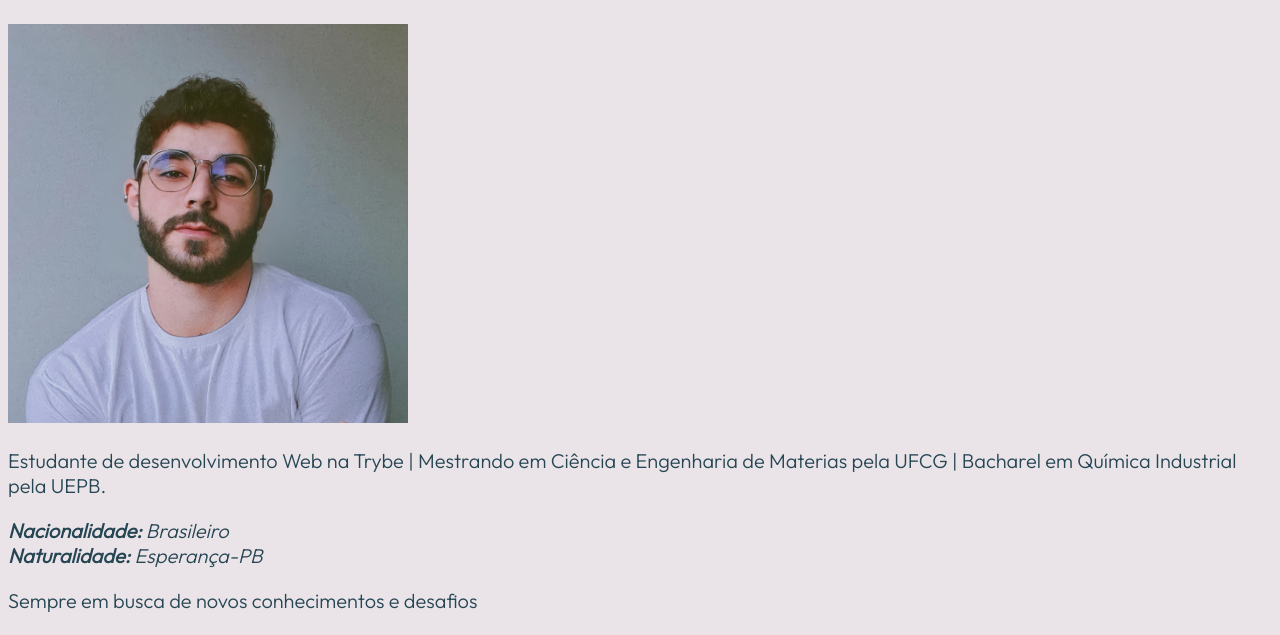
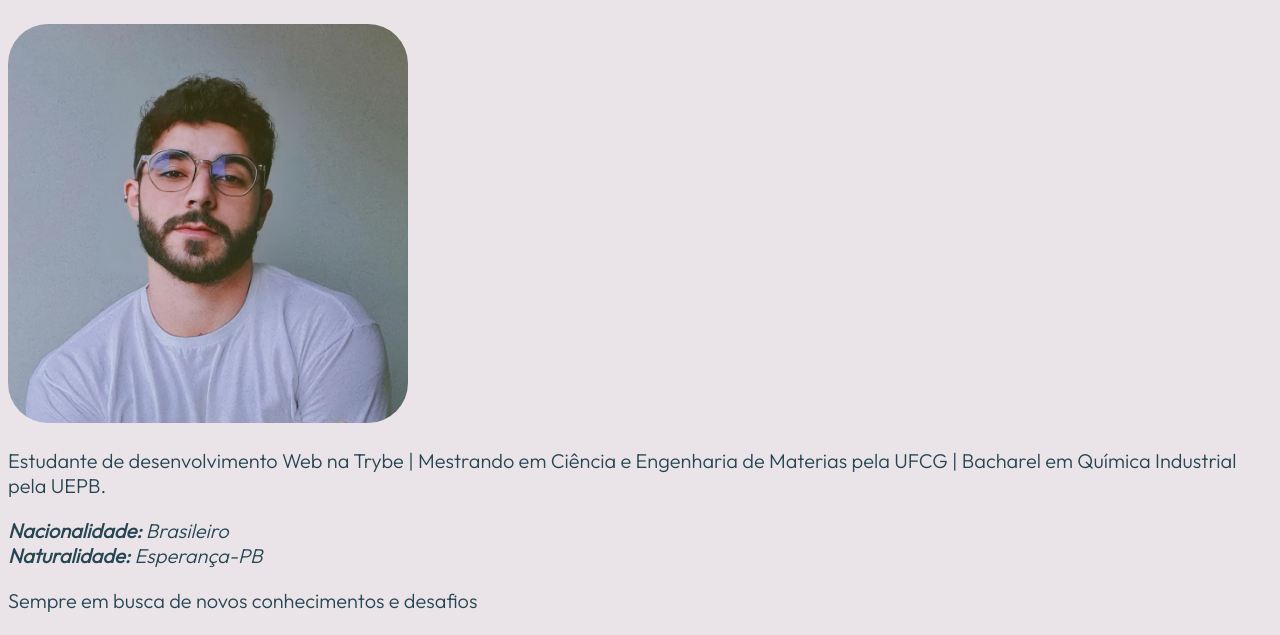
Before and after one commit to Igormcf/Igormcf.github.io, a plain HTML site: page index.html in a window 1280 px wide. Shown: the part 165-800 px from the top of the page. Drawn offline with Linux system fonts and the light colour scheme.

Commit message:
Altera as bordas da imgem

```diff
--- a/index.html
+++ b/index.html
@@ -33,6 +33,9 @@
         font-size: 21px;
     }
 
+    #foto{
+        border-radius: 10%;
+    }
     </style>
 </head>
 
```
